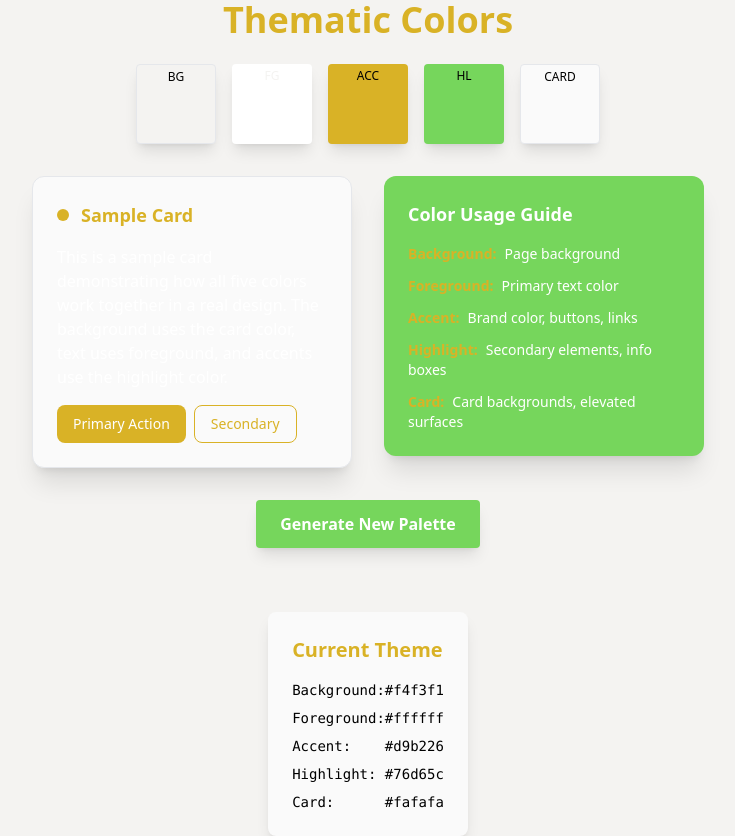
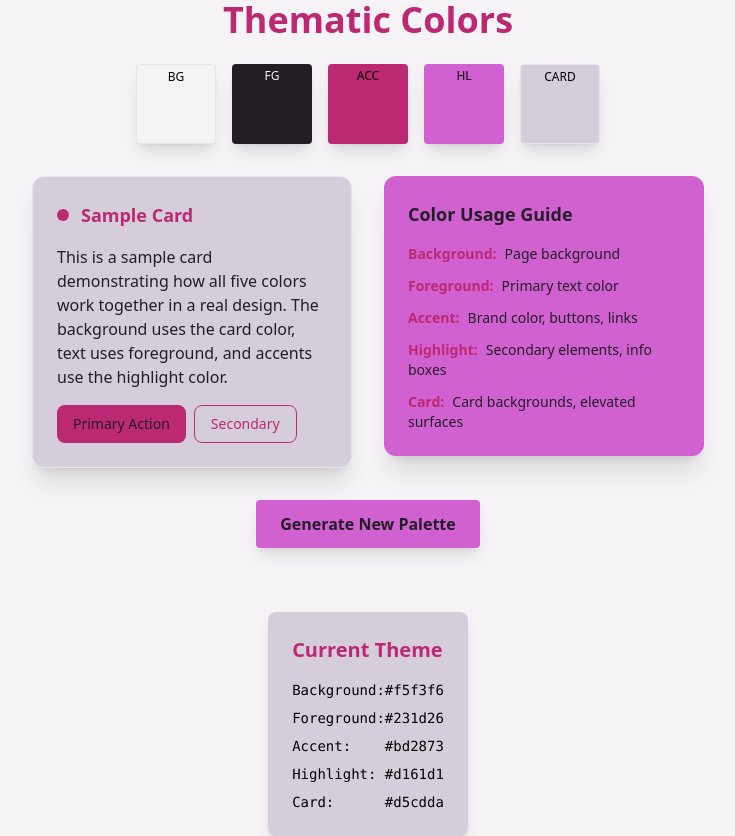
Before and after one commit to briansproule20/thematic_colors, a React (Vite) app: page / in a window 1280 px wide. Shown: the whole page, without its empty margins (272-1007 px from the left). Built offline with nearby package versions, Linux system fonts and the light colour scheme.

Commit message:
Improve color algorithm: high-contrast fg/bg with light/dark mode support, better card differentiation, and flexible accent/highlight colors using color theory

```diff
--- a/src/App.tsx
+++ b/src/App.tsx
@@ -10,17 +10,60 @@ interface Theme {
   card: string;
 }
 
-// Generate a random accessible five-color theme
+// Generate a random accessible five-color theme with high-contrast fg/bg
 function generateTheme(): Theme {
+  // Randomly decide if background is light or dark
+  const isLightMode = Math.random() < 0.5;
   // Pick a random hue for the base color
   const baseHue = Math.floor(Math.random() * 360);
 
-  // Generate colors using color theory principles
-  const accent = chroma.hsl(baseHue, 0.7, 0.5).hex();
-  const highlight = chroma.hsl((baseHue + 60) % 360, 0.6, 0.6).hex(); // Triadic harmony
-  const background = chroma.hsl(baseHue, 0.1, 0.95).hex(); // Very light, low saturation
-  const card = chroma.hsl(baseHue, 0.05, 0.98).hex(); // Slightly lighter than background
-  const foreground = chroma.contrast(accent, '#fff') > 4.5 ? '#1a1a1a' : '#ffffff'; // High contrast text
+  // Generate a background color in the chosen range
+  const background = chroma.hsl(
+    baseHue,
+    0.12 + Math.random() * 0.12, // low saturation for backgrounds
+    isLightMode ? 0.92 + Math.random() * 0.06 : 0.08 + Math.random() * 0.10 // very light or very dark
+  ).hex();
+
+  // Try to find a foreground color with high contrast
+  let foreground: string = '';
+  let attempts = 0;
+  while (attempts < 10) {
+    // For light bg, try dark fg; for dark bg, try light fg
+    const fgLum = isLightMode
+      ? 0.08 + Math.random() * 0.10 // dark
+      : 0.92 + Math.random() * 0.06; // light
+    const fgSat = 0.10 + Math.random() * 0.15;
+    const fg = chroma.hsl(baseHue, fgSat, fgLum).hex();
+    if (chroma.contrast(background, fg) >= 7) {
+      foreground = fg;
+      break;
+    }
+    attempts++;
+  }
+  // Fallback to black/white if not found
+  if (!foreground) {
+    foreground = isLightMode ? '#181818' : '#fafafa';
+  }
+
+  // Accent and highlight: can be ANY color, but must complement each other
+  const accentHue = Math.floor(Math.random() * 360);
+  const accent = chroma.hsl(accentHue, 0.65, isLightMode ? 0.45 : 0.55).hex();
+
+  // Highlight: choose from complementary, triadic, or analogous to accent
+  const accentComplement = (accentHue + 180) % 360;
+  const accentTriadic1 = (accentHue + 120) % 360;
+  const accentTriadic2 = (accentHue + 240) % 360;
+  const accentAnalogous1 = (accentHue + 30) % 360;
+  const accentAnalogous2 = (accentHue - 30 + 360) % 360;
+
+  const highlightOptions = [accentComplement, accentTriadic1, accentTriadic2, accentAnalogous1, accentAnalogous2];
+  const highlightHue = highlightOptions[Math.floor(Math.random() * highlightOptions.length)];
+  const highlight = chroma.hsl(highlightHue, 0.55, isLightMode ? 0.60 : 0.40).hex();
+  // Card: more differentiated from background for elevation, but harmonious
+  const bgHSL = chroma(background).hsl();
+  let cardL = isLightMode ? bgHSL[2] - 0.13 : bgHSL[2] + 0.13;
+  cardL = Math.max(0, Math.min(1, cardL)); // clamp to [0,1]
+  const card = chroma.hsl(bgHSL[0], bgHSL[1], cardL).hex();
 
   return { background, foreground, accent, highlight, card };
 }
```
